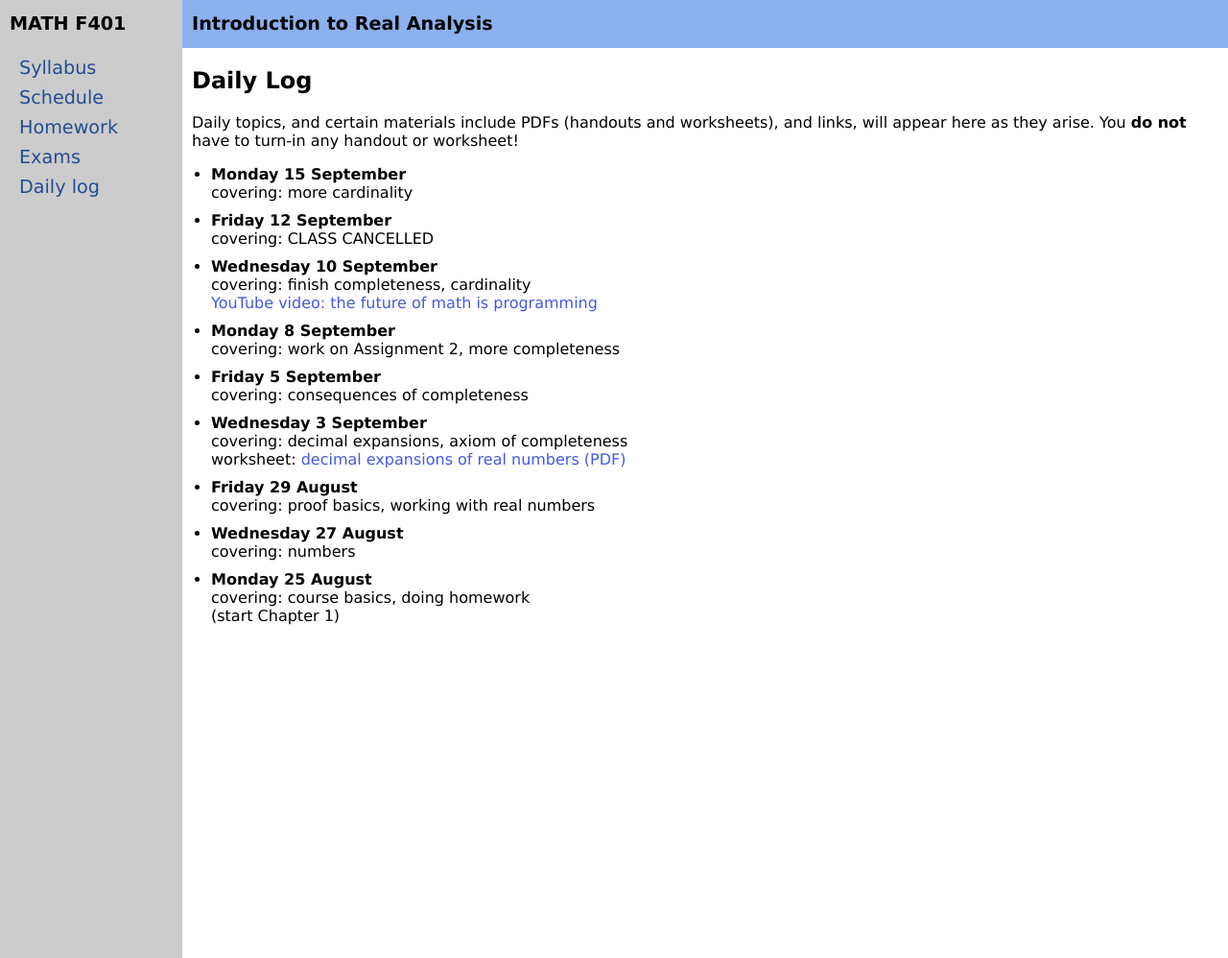
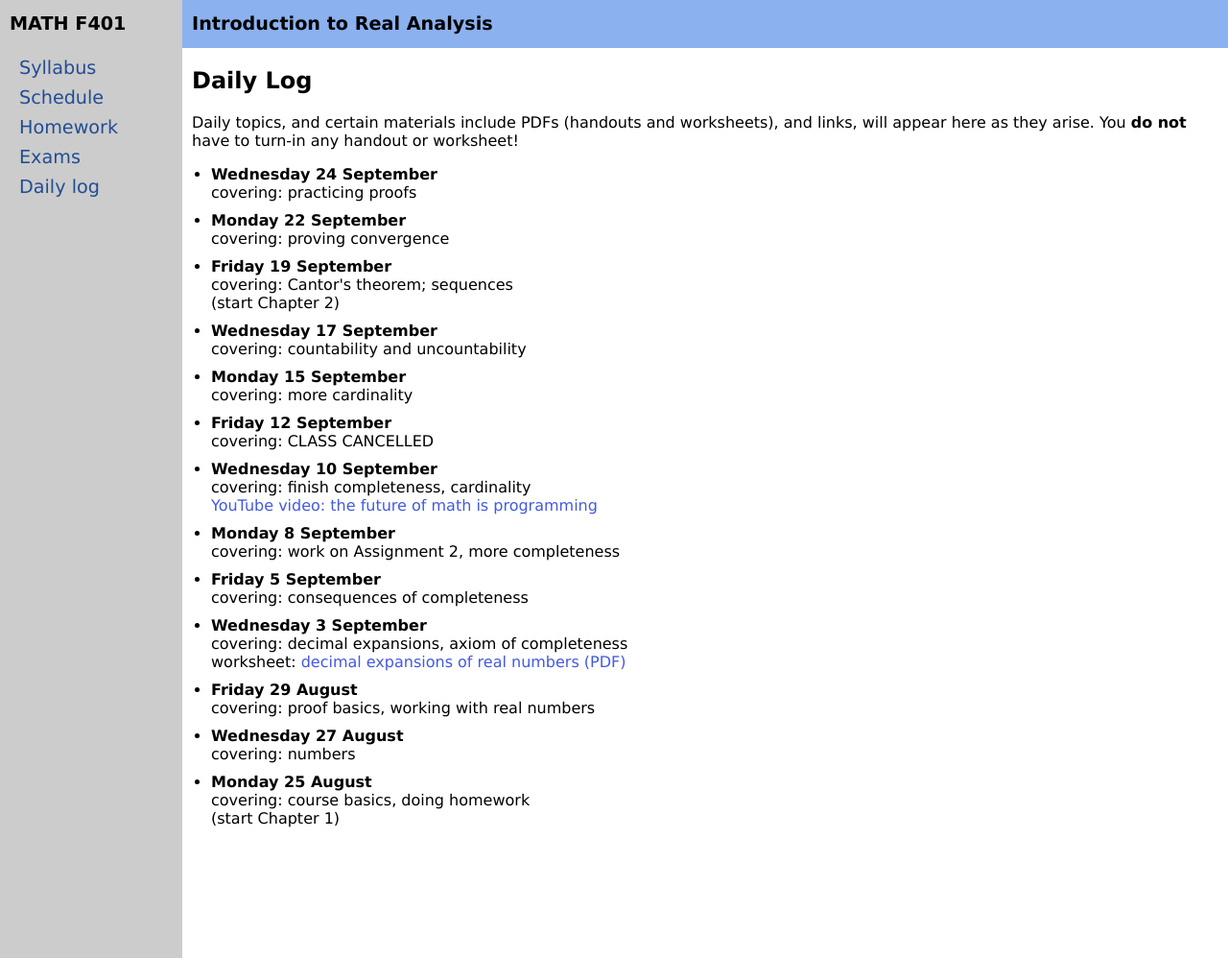
Before and after one commit to bueler/real, a Jekyll site: the page built from daily.md, in a window 1280 px wide and 998 px high. Shown: the whole window at 96% size. Built offline with Jekyll 4.4.1, drawn with Linux system fonts in a browser that asks for light colours.

Commit message:
bring daily up to date

```diff
--- a/_data/daily.yml
+++ b/_data/daily.yml
@@ -1,6 +1,15 @@
 semester: Fall 2025
 home: assets
 daily:
+- day: Wednesday 24 September
+  cover: practicing proofs
+- day: Monday 22 September
+  cover: proving convergence
+- day: Friday 19 September
+  cover: Cantor's theorem; sequences
+  chapter: 2
+- day: Wednesday 17 September
+  cover: countability and uncountability
 - day: Monday 15 September
   cover: more cardinality
 - day: Friday 12 September
```
